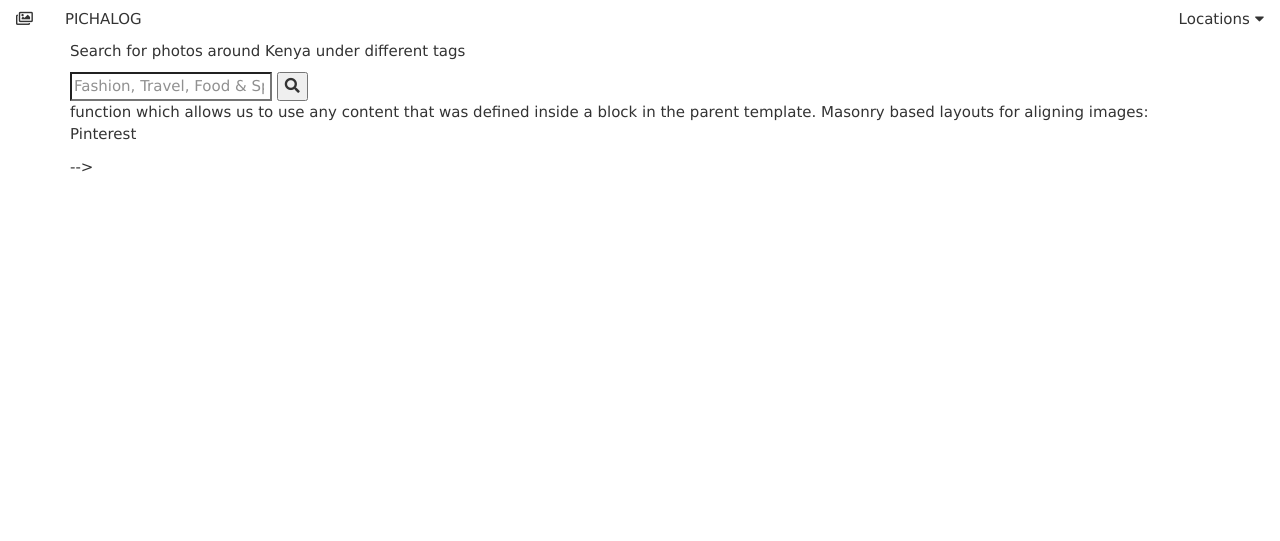
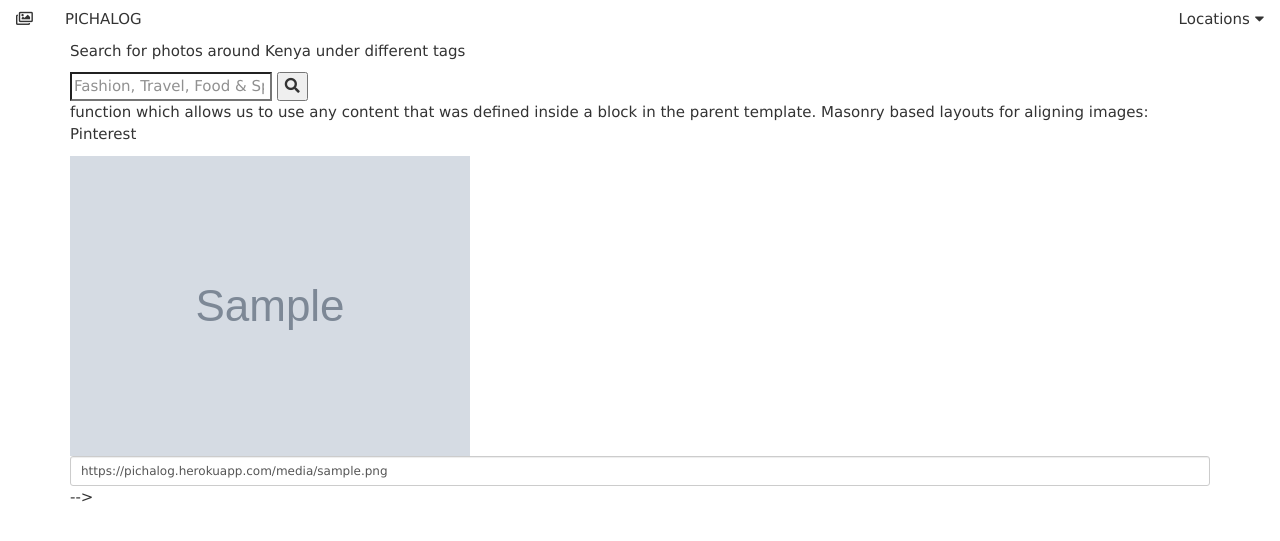
Before and after one commit to jmuema/picha254, a Django app: page / in a window 1280 px wide. Shown: the top 541 px of the page. Run offline with Django 3.2, Linux system fonts and the light colour scheme; tables that the repository leaves empty hold one stand-in row (values such as "Sample post"); grey boxes marked "Sample" are stand-in pictures; some libraries are stand-ins or nearby versions.

Commit message:
added a block element for all images

```diff
--- a/gallery/templates/search.html
+++ b/gallery/templates/search.html
@@ -22,22 +22,27 @@ Masonry based layouts for aligning images: Pinterest
       {% for image in all_images %}
       <div class="my_item">
 
-    <a href="{{image.image_path.url}}" data-fancybox="images" data-caption="<h6>{{image.name}}</h6>  <p> {{image.description}}</p>   <p> Shot in- {{image.image_location}} </p>
-                <button class='btn btn-outline-warning' onclick=copyLink('{{image.id}}_theurl_id')>Copy Image Link</button>">   <!--Image that's displayed on flexbox-->
+        <a href="{{image.image_path.url}}" data-fancybox="images"
+          data-caption="<h6>{{image.name}}</h6>  <p> {{image.description}}</p>   <p> Shot in- {{image.image_location}} </p>
+                <button class='btn btn-outline-warning' onclick=copyLink('{{image.id}}_theurl_id')>Copy Image Link</button>">
+          <!--Image that's displayed on flexbox-->
 
-    <!-- <img src="{{image.image_path.url}}" alt="{{image.name}}">   <!--Image that's displayed originally-->
-    <!-- </a>
+          <img src="{{image.image_path.url}}" alt="{{image.name}}">
+          <!--Image that's displayed originally-->
+        </a>
 
-    <input type="text" id="{{image.id}}_theurl_id" class="d-none form-control input-sm" value="https://pichalog.herokuapp.com{{image.image_path.url}}">   <!--Invisible textbox used to copy the link to. The value is the path name-->
-    <!-- </div> -->
-    <!-- {% endfor %} -->
-    <!-- </div>
+        <input type="text" id="{{image.id}}_theurl_id" class="d-none form-control input-sm"
+          value="https://pichalog.herokuapp.com{{image.image_path.url}}">
+        <!--Invisible textbox used to copy the link to. The value is the path name-->
+      </div> -->
+      {% endfor %}
+    </div>
 
-  </div> -->
-<!-- </div> --> -->
+  </div>
+</div>
 
 <script>
-function copyLink(specificImageid){
+  function copyLink(specificImageid) {
     var copyText = document.getElementById(specificImageid);      /* Get the text field */
     copyText.select();     /* Select the text field */
     document.execCommand("copy");     /* Copy the text inside the text field */
@@ -46,4 +51,4 @@ function copyLink(specificImageid){
 </script>
 
 
-{% endblock %} -->
+{% endblock %}
```
Lines whose indentation alone changed are shown as unchanged.
